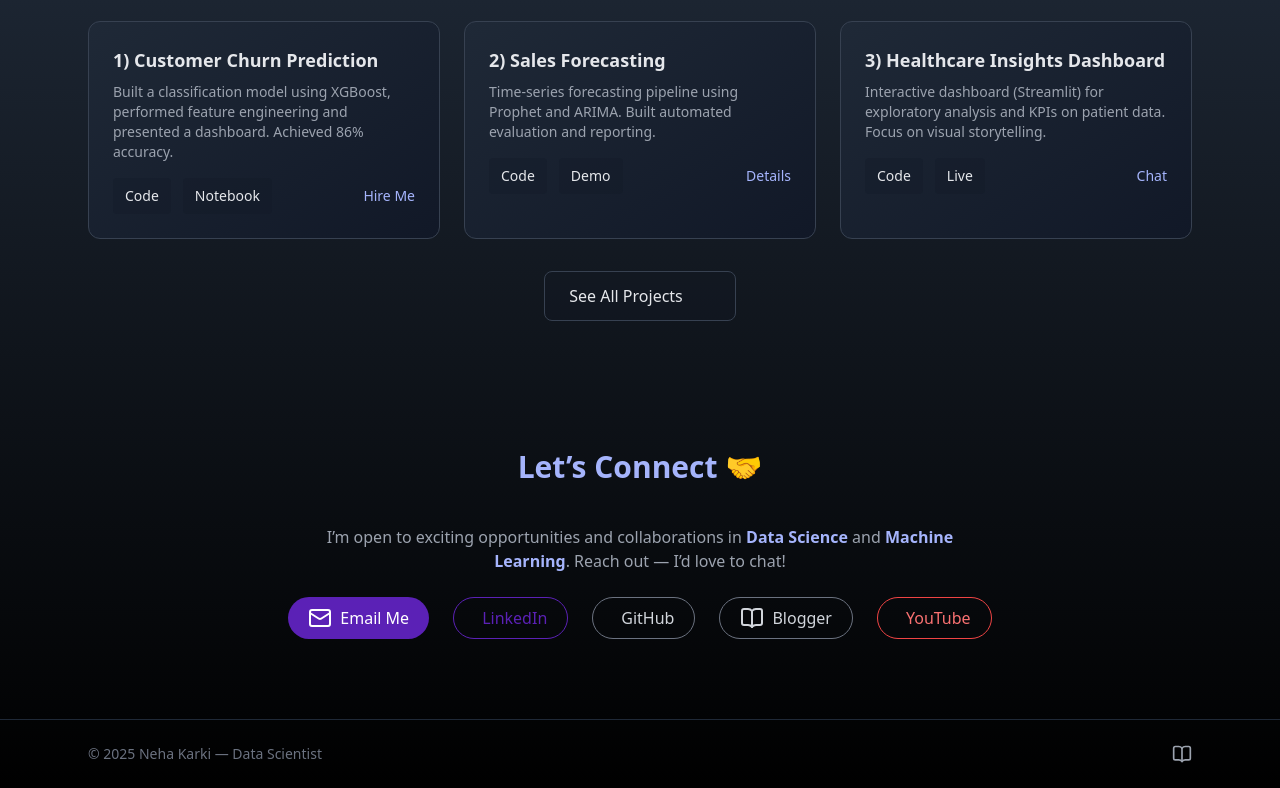
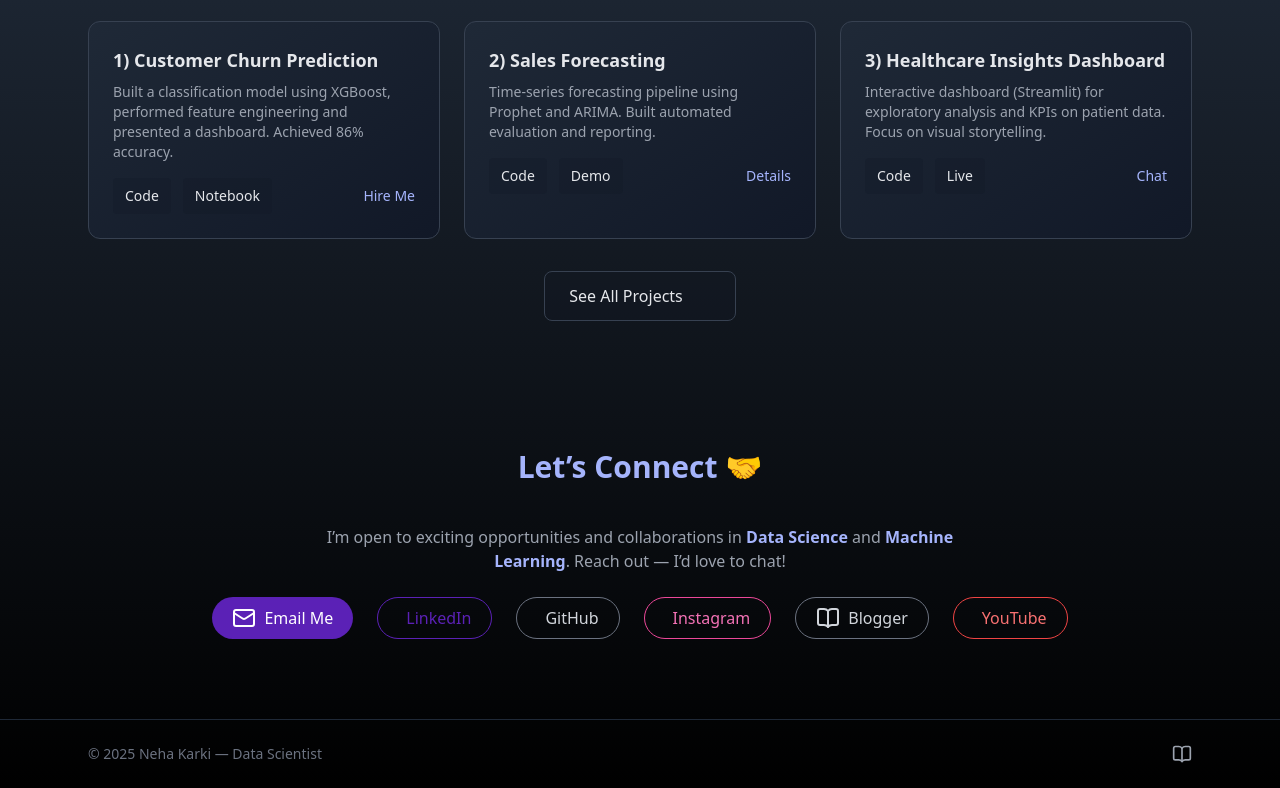
Before and after one commit to NehaKarki-35/NehaKarki-35.github.io, a plain HTML site: page index.html in a window 1280 px wide. Shown: the part 961-1749 px from the top of the page. Drawn offline with nearby package versions, Linux system fonts and the light colour scheme.

Commit message:
Update index.html

```diff
--- a/index.html
+++ b/index.html
@@ -205,7 +205,7 @@
 
       <!-- GitHub button updated for dark mode contrast -->
       <a href="https://github.com/NehaKarki-35" target="_blank" class="flex items-center gap-2 border border-gray-500 text-gray-300 px-5 py-2 rounded-full hover:bg-gray-700 transition"><i data-lucide="github"></i> GitHub</a>
-
+<a href="YOUR_INSTAGRAM_URL" target="_blank" class="flex items-center gap-2 border border-pink-500 text-pink-400 px-5 py-2 rounded-full hover:bg-pink-500/20 transition"><i data-lucide="instagram"></i> Instagram</a>
       <!-- Blogger Link Added -->
       <a href="https://www.blogger.com/blog/posts/5344030094828133211" target="_blank" class="flex items-center gap-2 border border-gray-500 text-gray-300 px-5 py-2 rounded-full hover:bg-gray-700 transition"><i data-lucide="book-open"></i> Blogger</a>
 
@@ -222,6 +222,7 @@
         <a href="https://www.linkedin.com/in/neha-karki-006b98391/" target="_blank" class="text-gray-400 hover:text-white"><i data-lucide="linkedin" class="w-5 h-5"></i></a>
         <a href="https://www.youtube.com/@yourchannel" target="_blank" class="text-gray-400 hover:text-white"><i data-lucide="youtube" class="w-5 h-5"></i></a>
         <!-- Blogger Profile Link Added -->
+        <a href="YOUR_INSTAGRAM_URL" target="_blank" class="text-gray-400 hover:text-white" title="Instagram"><i data-lucide="instagram" class="w-5 h-5"></i></a>
         <a href="https://www.blogger.com/blog/posts/5344030094828133211" target="_blank" class="text-gray-400 hover:text-white" title="Blogger"><i data-lucide="book-open" class="w-5 h-5"></i></a>
       </div>
     </div>
```
